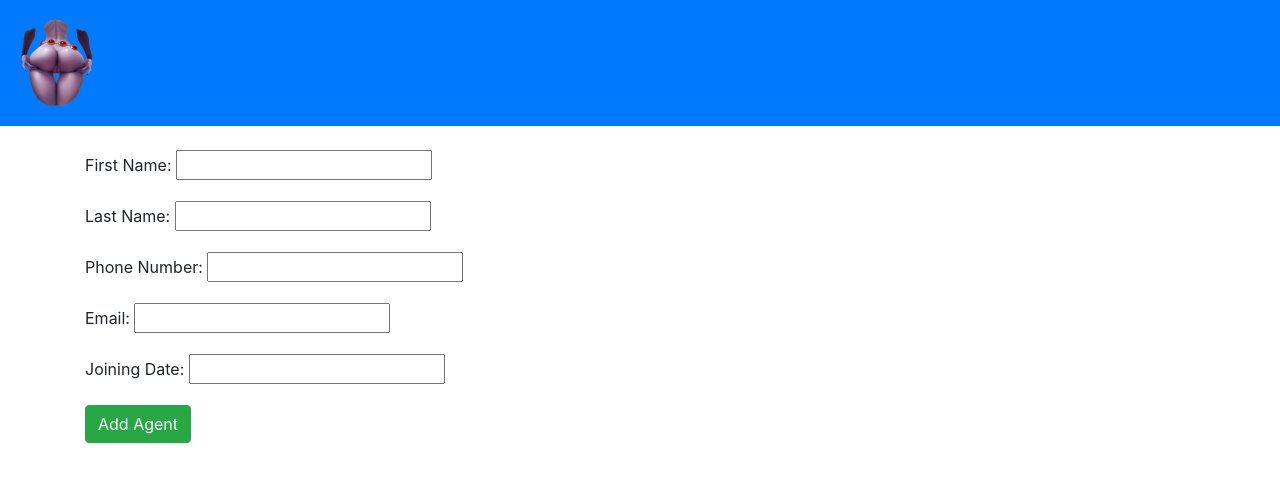
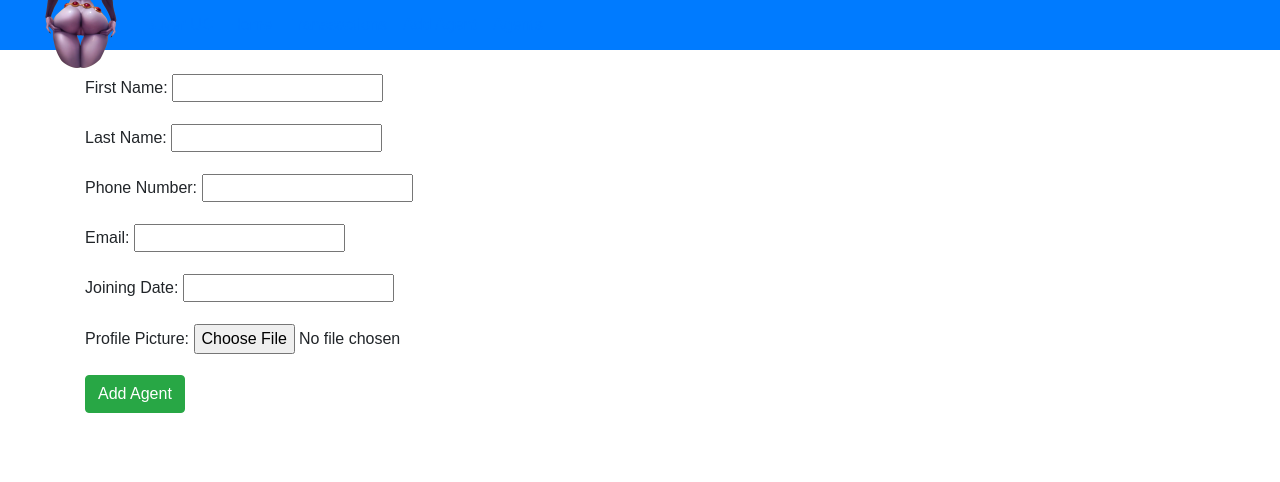
Before and after one commit to soyJmujica/Correos, a Django app: page /addagents/ in a window 1280 px wide. Shown: the top 482 px of the page. Run offline with Django 4.2, Linux system fonts and the light colour scheme.

Commit message:
models.py and url.py updated

```diff
--- a/render/forms.py
+++ b/render/forms.py
@@ -7,4 +7,4 @@ class TeamForm(ModelForm):
 	"""docstring for TeamForm"""
 	class Meta:
 		model = TeamMembers
-		fields = ['first_name','last_name','phone','email','join']
+		fields = ['first_name','last_name','phone','email','join','picture']
--- a/render/templates/base.html
+++ b/render/templates/base.html
@@ -1,12 +1,12 @@
 <!DOCTYPE html>
 <html lang="en">
-<head >
+<head>
 	{% load static %}
 	<link rel="stylesheet" href="https://cdn.jsdelivr.net/npm/bootstrap@4.6.2/dist/css/bootstrap.min.css" integrity="sha384-xOolHFLEh07PJGoPkLv1IbcEPTNtaed2xpHsD9ESMhqIYd0nLMwNLD69Npy4HI+N" crossorigin="anonymous">
-
 	<meta charset="UTF-8">
 	<meta name="viewport" content="width=device-width, initial-scale=1.0">
 	<title>{{encabezado}}</title>
+	<link rel="stylesheet" type="text/css" href='static/css/estilos.css'>
 </head>
 <body>
 	{% include 'navbar.html' %}
```
